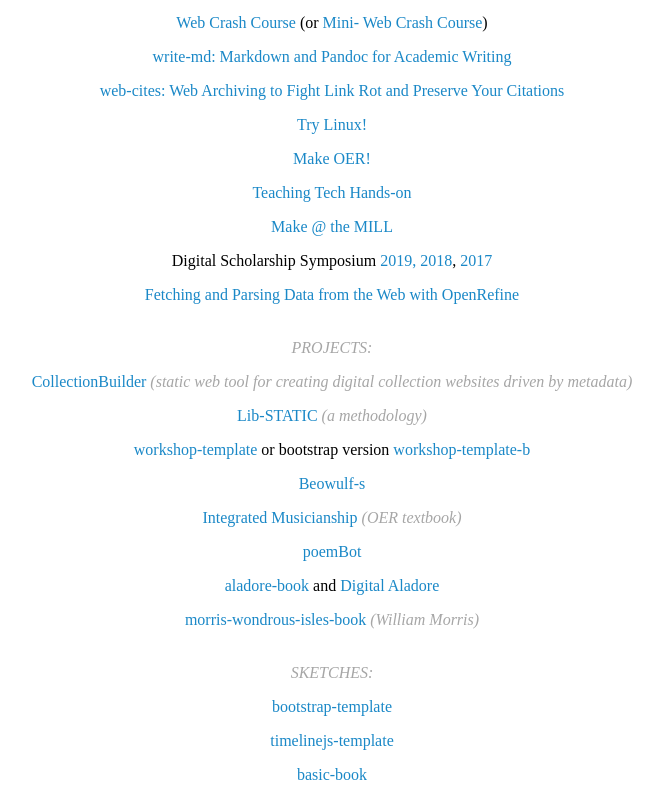
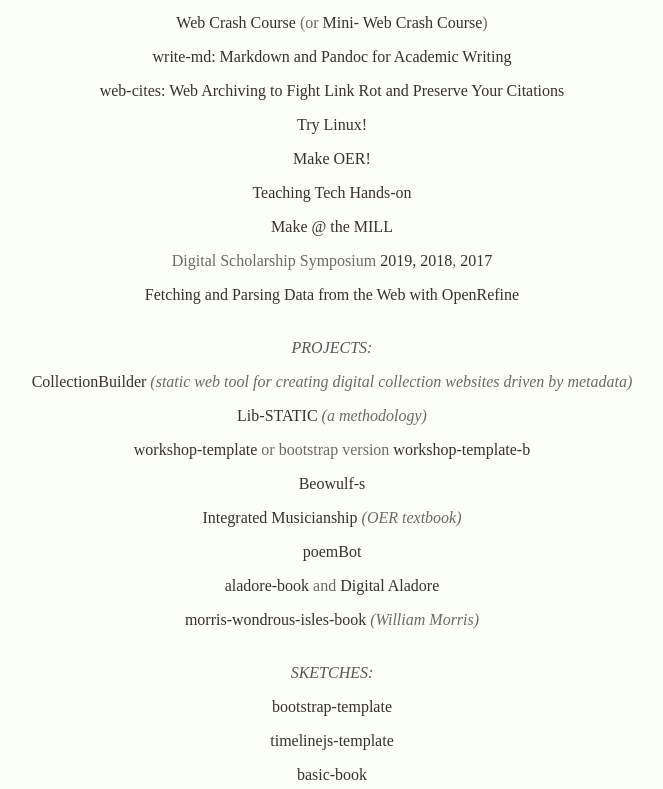
Before and after one commit to evanwill/evanwill.github.io, a plain HTML site: page index.html in a window 1280 px wide. Shown: the part 549-1338 px from the top of the page, without its empty margins (308-971 px from the left). Drawn offline with Linux system fonts and the light colour scheme; a web font is replaced by a local one.

Commit message:
new color scheme

```diff
--- a/index.html
+++ b/index.html
@@ -39,6 +39,8 @@
 		}
 		body {
 			padding: 6% 0;
+			background-color: #FCFFF7;
+			color: #6F6866;
 		}
 		.awesome {
 			text-align:center;
@@ -55,21 +57,25 @@
 				text-shadow: 0 0 5px #fff, 0 0 10px #fff, 0 0 15px #fff, 0 0 20px #00ff00, 0 0 35px #00ff00, 0 0 40px #00ff00, 0 0 50px #00ff00, 0 0 75px #00ff00;
 			}
 		}
+		.section {
+			margin-top: 35px;
+			color: #515959;
+		}
 		p { text-align:center; }
 		a {
 			text-decoration:none;
-			color: #1a88c7;
+			color: #38302E;
 		}
 		a:visited {
 			text-decoration:none;
-			color: #1a88c7;
+			color: #38302E;
 		}
 		a:hover {
 			text-decoration: underline;
 		}
 		.awesome a { color: #00cc00; }
-		em { color: #a6a6a6; }
-		.section { margin-top: 35px; }
+
+		//em { color: #788585; }
 	</style>
 	<!-- Matomo -->
 	<script type="text/javascript">
@@ -142,7 +148,7 @@
 	<p><a href="https://github.com/thecdil/bootstrap-template">bootstrap-template</a></p>
 	<p><a href="https://github.com/thecdil/timelinejs-template">timelinejs-template</a></p>
 	<p><a href="https://evanwill.github.io/basic-book/">basic-book</a></p>
-	<p><a href="https://evanwill.github.io/lightning-time/">lighting-time</a> (or customizable <a href="https://github.com/evanwill/countdown-timer">countdown-timer</a>)</p>
+	<p><a href="https://evanwill.github.io/lightning-time/">lighting-time</a> or customizable <a href="https://github.com/evanwill/countdown-timer">countdown-timer</a></p>
 	<p><a href="https://evanwill.github.io/academic-librarian-status/">academic-librarian-status</a></p>
 	<p><a href="https://evanwill.github.io/sphere-view/">sphere-view</a></p>
 	<p><a href="https://github.com/evanwill/antirubbersheet-test">antirubbersheet-test</a></p>
```
